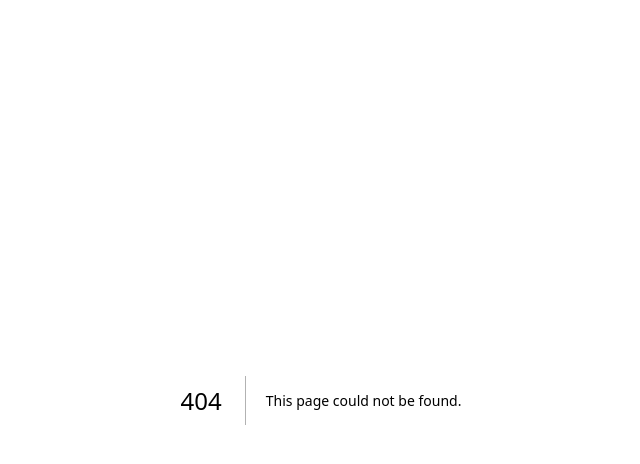
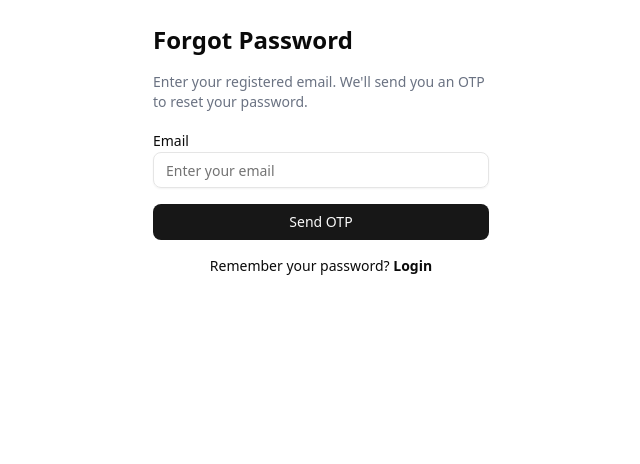
Before and after one commit to mysteryman123456/gin_chat_frontend, a Next.js app: page /forgot_password in a window 1280 px wide. Before the commit this address had no page. Shown: the top 464 px of the page, without its empty margins (319-959 px from the left). Built offline with nearby package versions, Linux system fonts and the light colour scheme.

Commit message:
Forgot password added

```diff
--- /dev/null
+++ b/app/(auth)/forgot_password/page.tsx
@@ -0,0 +1,56 @@
+"use client";
+
+import FormInput from "@/app/_components/FormInput";
+import {
+  ForgotPasswordSchemaType,
+  forgot_password_schema,
+} from "@/app/_validations/forgot_password_schema";
+import { Button } from "@/components/ui/button";
+import { zodResolver } from "@hookform/resolvers/zod";
+import Link from "next/link";
+import { useForm } from "react-hook-form";
+
+export default function ForgotPassword() {
+  const {
+    register,
+    handleSubmit,
+    formState: { errors },
+  } = useForm<ForgotPasswordSchemaType>({
+    resolver: zodResolver(forgot_password_schema),
+  });
+
+  const onSubmit = (data: ForgotPasswordSchemaType) => {
+    console.log(data);
+  };
+
+  return (
+    <form
+      onSubmit={handleSubmit(onSubmit)}
+      className="bg-white max-w-sm mx-auto space-y-4 p-6"
+    >
+      <h2 className="text-2xl font-semibold">Forgot Password</h2>
+
+      <p className="text-sm text-gray-500">
+        Enter your registered email. We'll send you an OTP to reset your
+        password.
+      </p>
+
+      <FormInput
+        type="email"
+        label="Email"
+        placeholder="Enter your email"
+        {...register("email")}
+        error={errors.email}
+      />
+
+      <Button className="w-full">Send OTP</Button>
+
+      <p className="text-center text-sm">
+        Remember your password?{" "}
+        <Link href="/login" className="font-semibold">
+          Login
+        </Link>
+      </p>
+    </form>
+  );
+}
--- a/app/_validations/forgot_password_schema.ts
+++ b/app/_validations/forgot_password_schema.ts
@@ -0,0 +1,7 @@
+import z from "zod/v3";
+
+export const forgot_password_schema = z.object({
+  email: z.string().email("Please enter a valid email"),
+});
+
+export type ForgotPasswordSchemaType = z.infer<typeof forgot_password_schema>;
```
